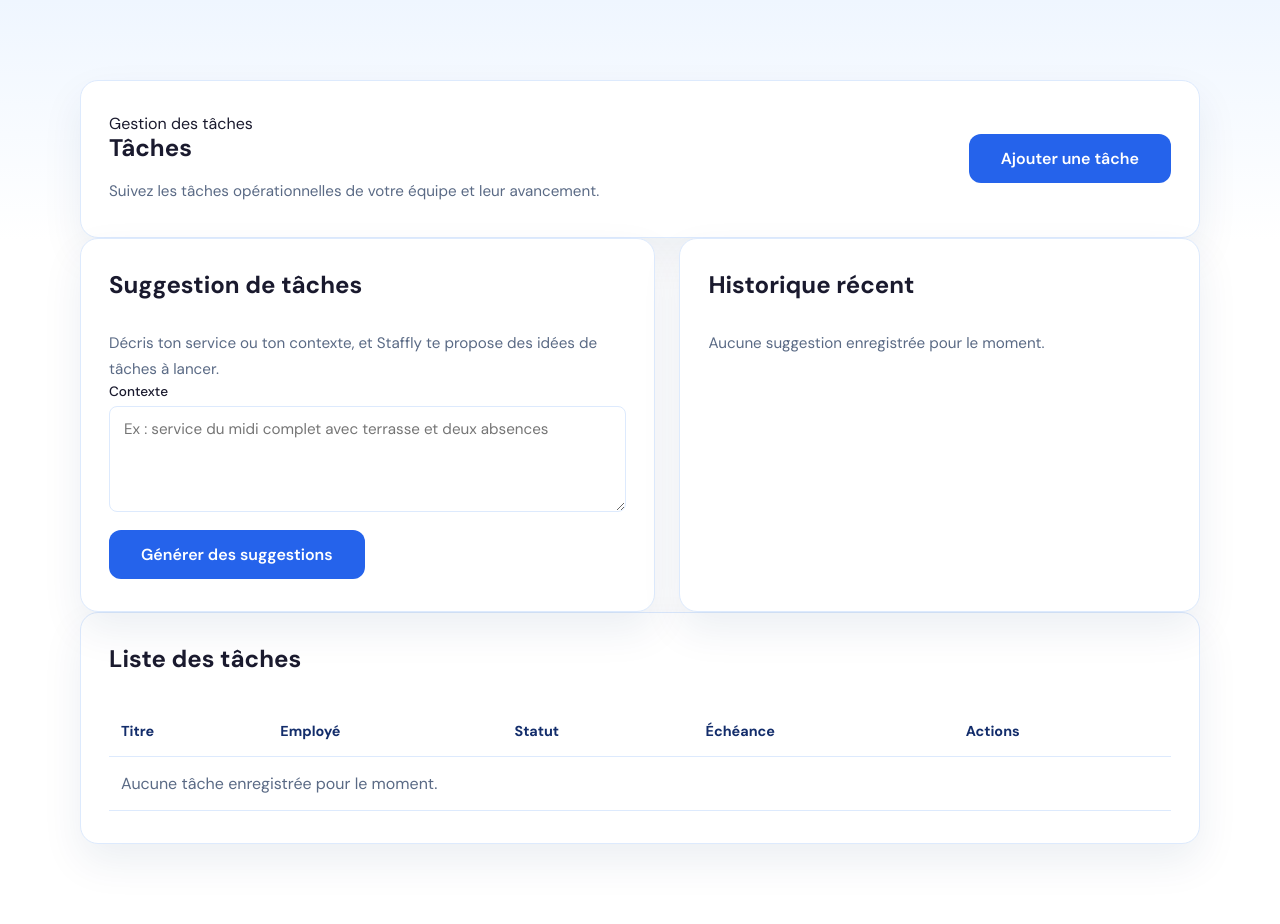
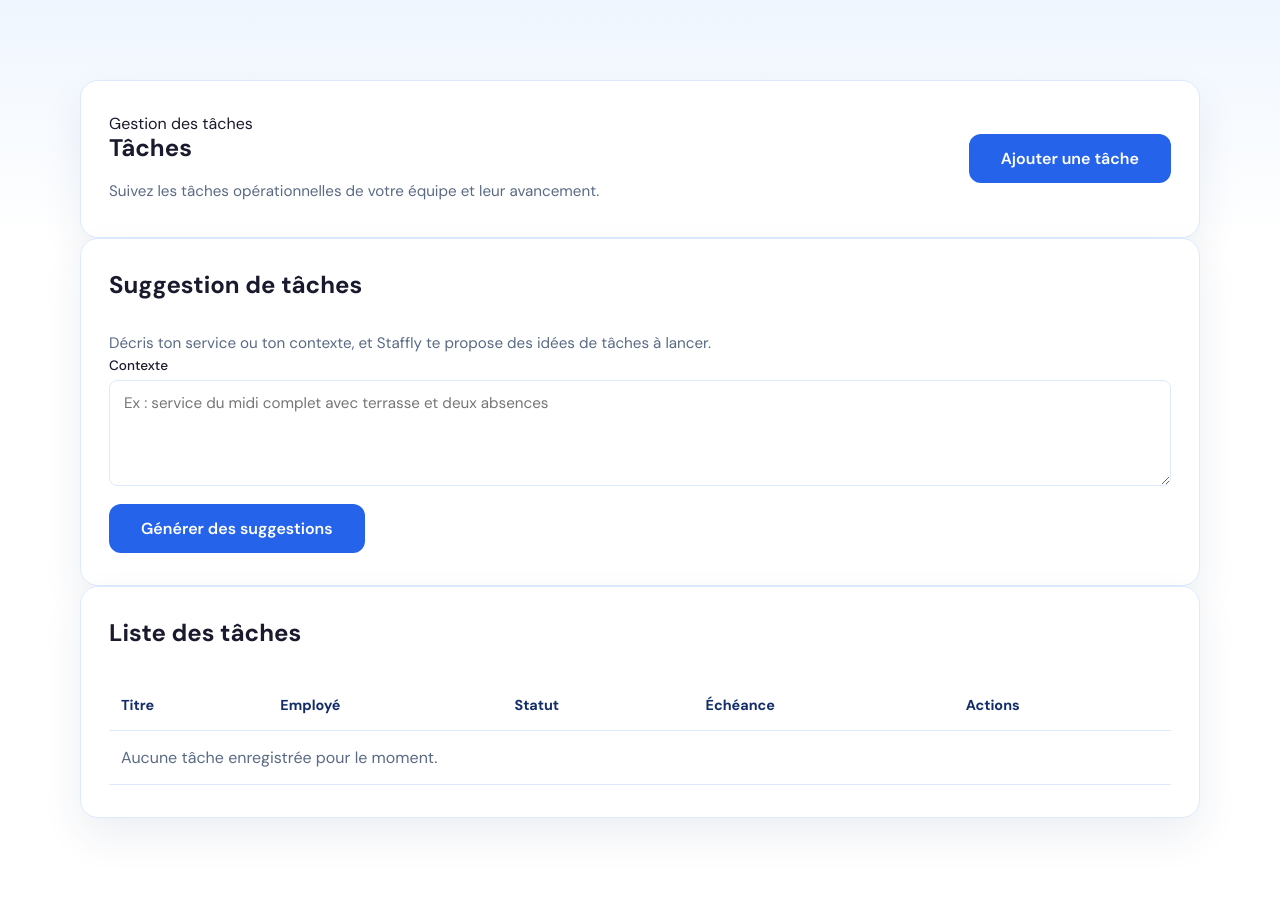
Before and after one commit to tiavinaadr25-ux/flask-staffy, a Flask app: template templates/tasks.html in a window 1280 px wide. Shown: the part 84-1008 px from the top of the page. After the commit the page ends 912 px from the top, so only its background shows below. Run offline with Flask 3, Linux system fonts and the light colour scheme; the template is opened without the code that fills it, so the values that code supplies are empty.

Commit message:
remove ai suggestion history from tasks page

```diff
--- a/app.py
+++ b/app.py
@@ -736,12 +736,6 @@ def register_routes(app: Flask) -> None:
                 prompt=prompt,
                 suggestions=suggestions or [],
                 generation_source=generation_source,
-                suggestion_history=load_ai_suggestion_history(app, manager),
-                mongo_enabled=bool(app.config.get("MONGO_URI")),
-                hugging_face_enabled=bool(
-                    app.config.get("HUGGING_FACE_API_TOKEN")
-                    and app.config.get("HUGGING_FACE_MODEL_URL")
-                ),
             ),
             status_code,
         )
--- a/templates/tasks.html
+++ b/templates/tasks.html
@@ -14,7 +14,6 @@
         <a class="btn-primary small-action" href="{{ url_for('task_create') }}">Ajouter une tâche</a>
       </div>
 
-      <div class="ai-layout">
       <article class="card ai-card">
         <div class="section-head">
           <h2>Suggestion de tâches</h2>
@@ -52,31 +51,6 @@
           </div>
         {% endif %}
       </article>
-
-        <article class="card ai-card">
-          <div class="section-head">
-            <h2>Historique récent</h2>
-          </div>
-
-          {% if suggestion_history %}
-            <div class="history-list">
-              {% for entry in suggestion_history %}
-                <section class="history-item">
-                  <p class="history-prompt">{{ entry.prompt }}</p>
-                  <p class="history-date">{{ entry.created_at }}</p>
-                  <ul class="suggestion-list compact-list">
-                    {% for suggestion in entry.suggestions %}
-                      <li>{{ suggestion }}</li>
-                    {% endfor %}
-                  </ul>
-                </section>
-              {% endfor %}
-            </div>
-          {% else %}
-            <p class="page-intro">Aucune suggestion enregistrée pour le moment.</p>
-          {% endif %}
-        </article>
-      </div>
 
       <div class="card table-card">
         <div class="section-head">
```
Lines whose indentation alone changed are shown as unchanged.
